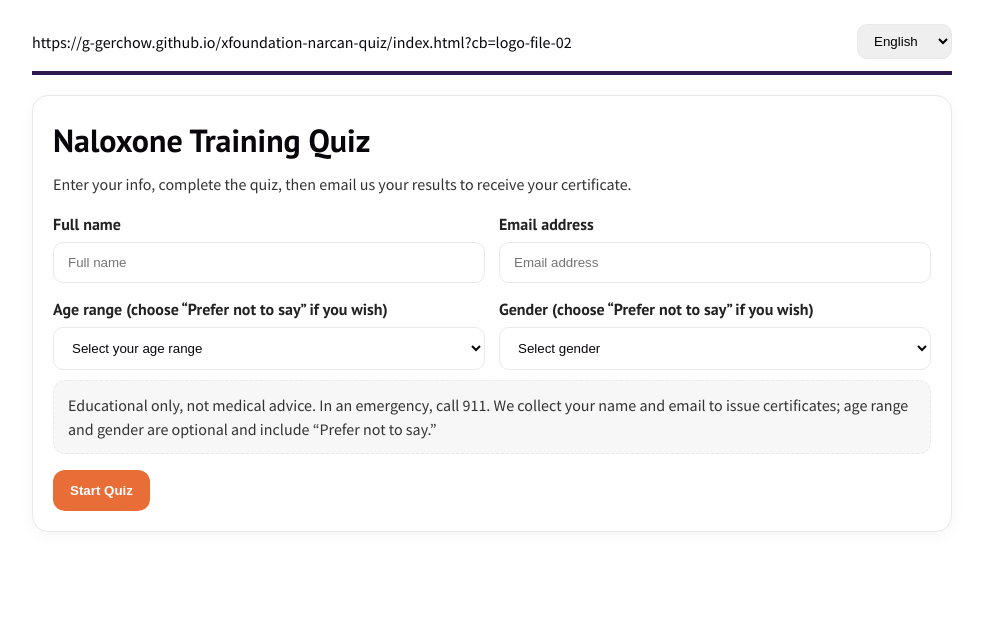
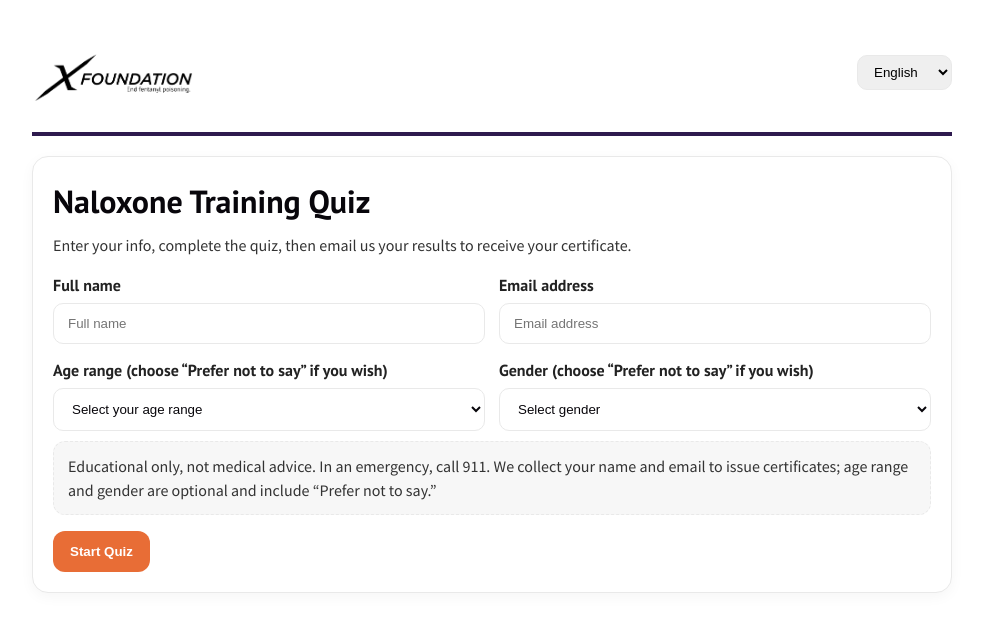
Before and after one commit to g-gerchow/xfoundation-narcan-quiz, a plain HTML site: page index.html in a window 1280 px wide. Shown: the whole page, without its empty margins (148-1131 px from the left). Drawn offline with Linux system fonts and the light colour scheme.

Commit message:
Update index.html

```diff
--- a/index.html
+++ b/index.html
@@ -51,7 +51,7 @@
   <div class="wrap">
     <header class="brand">
       <div style="display:flex;align-items:center;gap:10px">
-https://g-gerchow.github.io/xfoundation-narcan-quiz/index.html?cb=logo-file-02
+<img class="logo" alt="X FOUNDATION — End fentanyl poisoning." src="assets/xfoundation-logo-2025-dark.png">
 <!-- keep your working inline base64 logo exactly as-is -->
       </div>
       <label for="lang" class="sr-only">Language</label>
```
